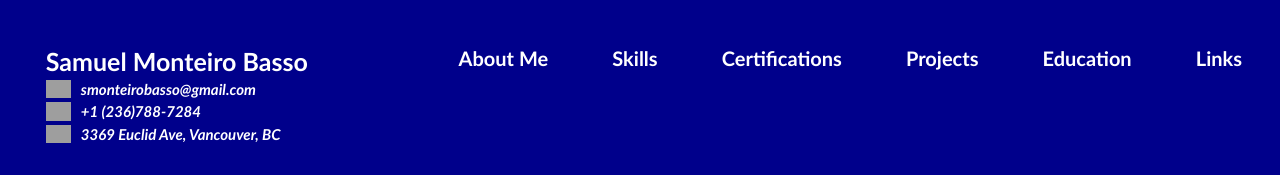
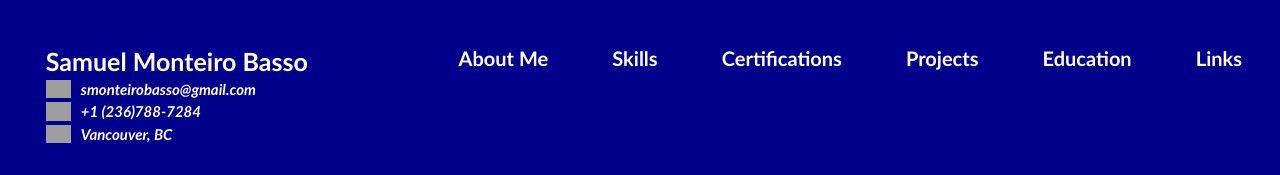
Before and after one commit to SamBasso/Resume-website, a plain HTML site: page index.html in a window 1280 px wide. Shown: the top 175 px of the page. Drawn offline with Linux system fonts and the light colour scheme; grey boxes are pictures that could not be loaded.

Commit message:
Update index.html

```diff
--- a/index.html
+++ b/index.html
@@ -22,7 +22,7 @@
 
         <div class="contact_info">
           <img src="http://cdn.onlinewebfonts.com/svg/img_205835.png"/>
-          3369 Euclid Ave, Vancouver, BC
+          Vancouver, BC
 
         </div>
 
```
